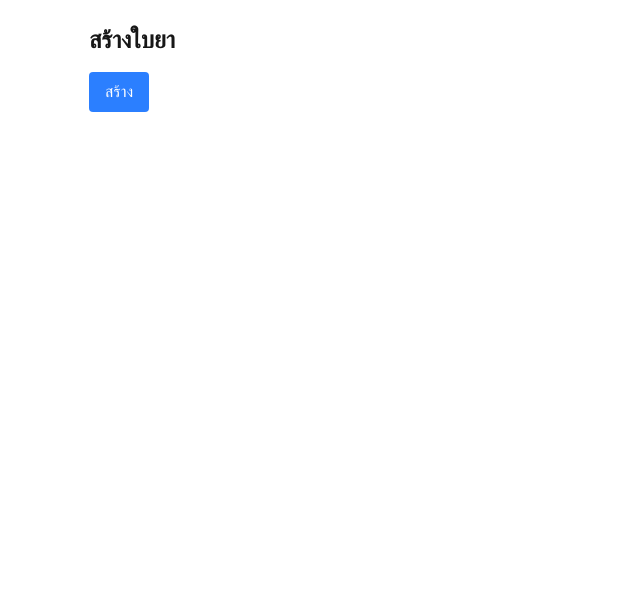
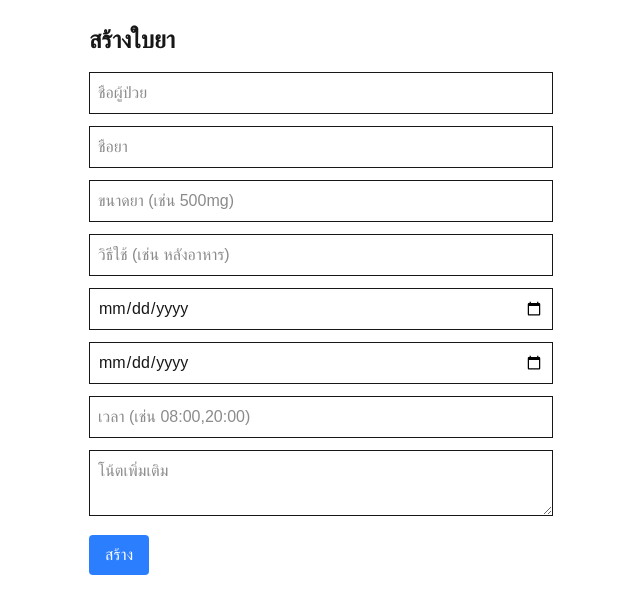
Before and after one commit to NatSrisuksai/MedMind, a Next.js app: page /admin/new in a window 1280 px wide. Shown: the top 614 px of the page, without its empty margins (319-959 px from the left). Built offline with nearby package versions, Linux system fonts and the light colour scheme.

Commit message:
fix: bring form back

```diff
--- a/app/admin/new/page.tsx
+++ b/app/admin/new/page.tsx
@@ -48,7 +48,54 @@ export default function NewPrescriptionPage() {
     <div className="p-6 max-w-lg mx-auto">
       <h1 className="text-2xl font-bold mb-4">สร้างใบยา</h1>
       <form onSubmit={handleSubmit} className="space-y-3">
-        {/* ...input เหมือนเดิม... */}
+        <input
+          name="fullName"
+          placeholder="ชื่อผู้ป่วย"
+          className="border p-2 w-full"
+          onChange={handleChange}
+        />
+        <input
+          name="drugName"
+          placeholder="ชื่อยา"
+          className="border p-2 w-full"
+          onChange={handleChange}
+        />
+        <input
+          name="strength"
+          placeholder="ขนาดยา (เช่น 500mg)"
+          className="border p-2 w-full"
+          onChange={handleChange}
+        />
+        <input
+          name="instruction"
+          placeholder="วิธีใช้ (เช่น หลังอาหาร)"
+          className="border p-2 w-full"
+          onChange={handleChange}
+        />
+        <input
+          type="date"
+          name="startDate"
+          className="border p-2 w-full"
+          onChange={handleChange}
+        />
+        <input
+          type="date"
+          name="endDate"
+          className="border p-2 w-full"
+          onChange={handleChange}
+        />
+        <input
+          name="times"
+          placeholder="เวลา (เช่น 08:00,20:00)"
+          className="border p-2 w-full"
+          onChange={handleChange}
+        />
+        <textarea
+          name="notes"
+          placeholder="โน้ตเพิ่มเติม"
+          className="border p-2 w-full"
+          onChange={handleChange}
+        ></textarea>
         <button
           type="submit"
           className="bg-blue-500 text-white px-4 py-2 rounded"
```
